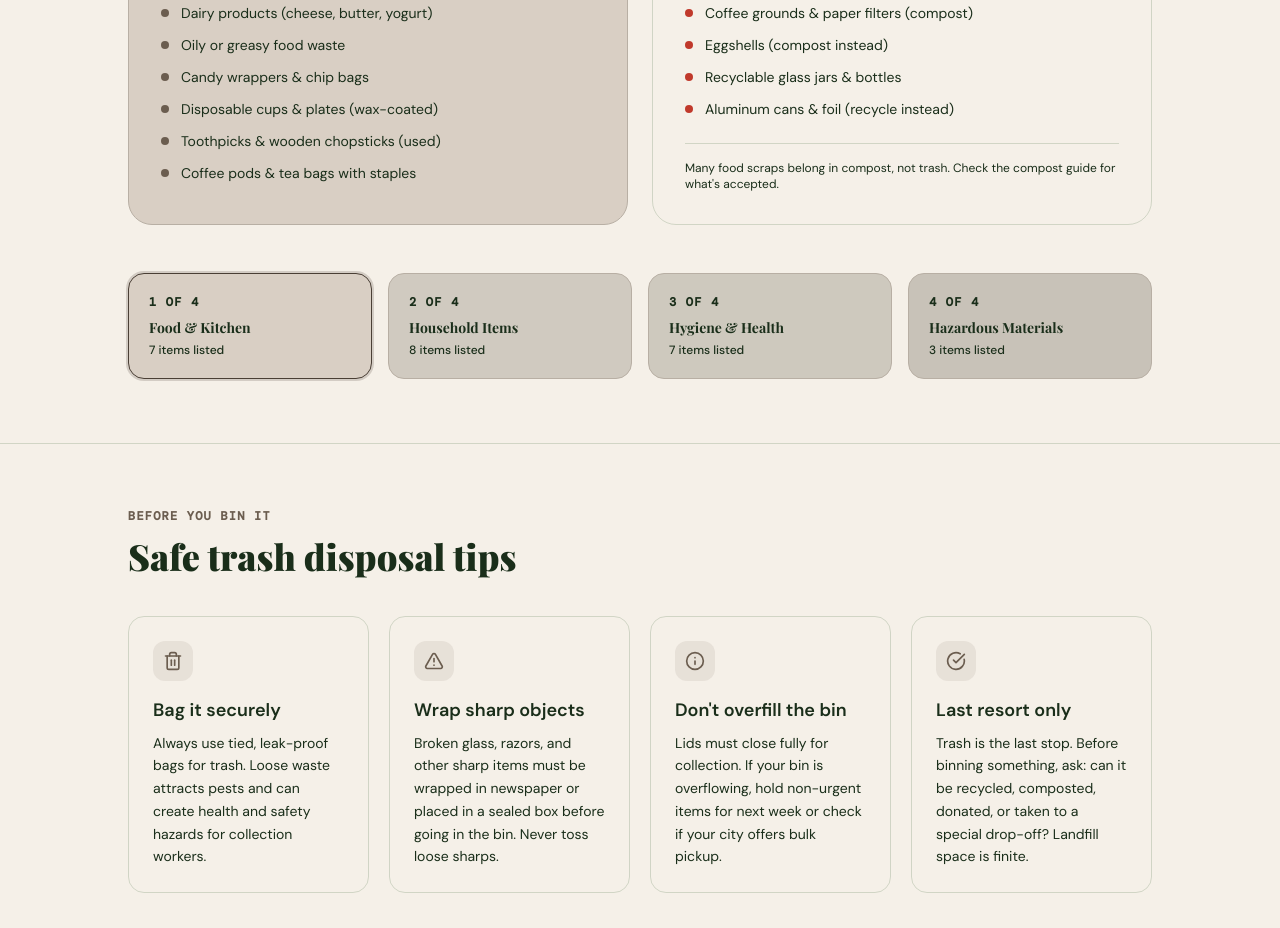
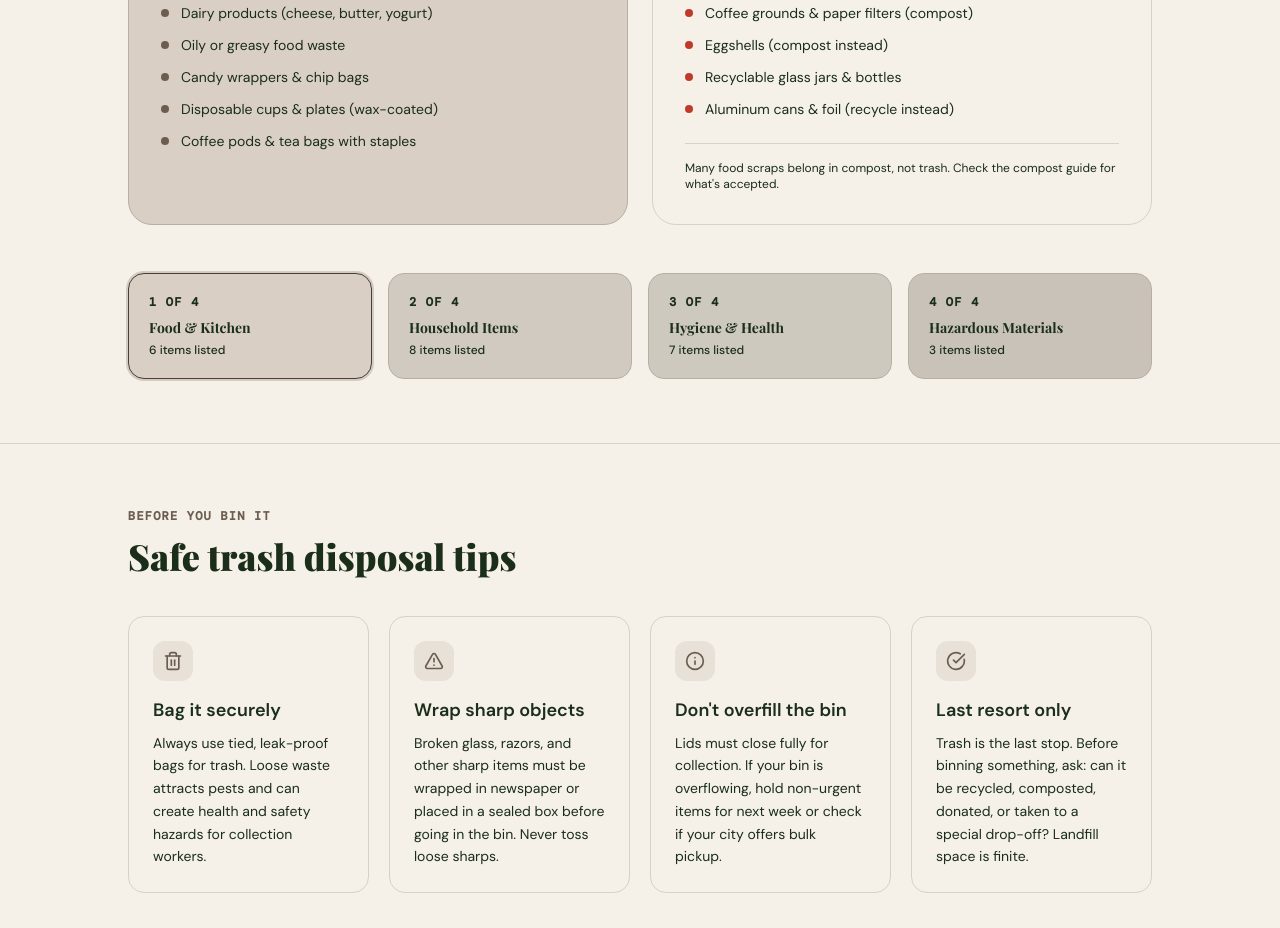
Before and after one commit to Recycle-Trash-Compost-Depositor/RTC-Dispose, a React (Vite) app: page /trash in a window 1280 px wide. Shown: the part 940-1868 px from the top of the page. Built offline with nearby package versions, Linux system fonts and the light colour scheme.

Commit message:
fact check

```diff
--- a/src/app/pages/TrashPage.tsx
+++ b/src/app/pages/TrashPage.tsx
@@ -11,7 +11,6 @@ const categories = [
       "Oily or greasy food waste",
       "Candy wrappers & chip bags",
       "Disposable cups & plates (wax-coated)",
-      "Toothpicks & wooden chopsticks (used)",
       "Coffee pods & tea bags with staples",
     ],
     notAccepted: [
```
